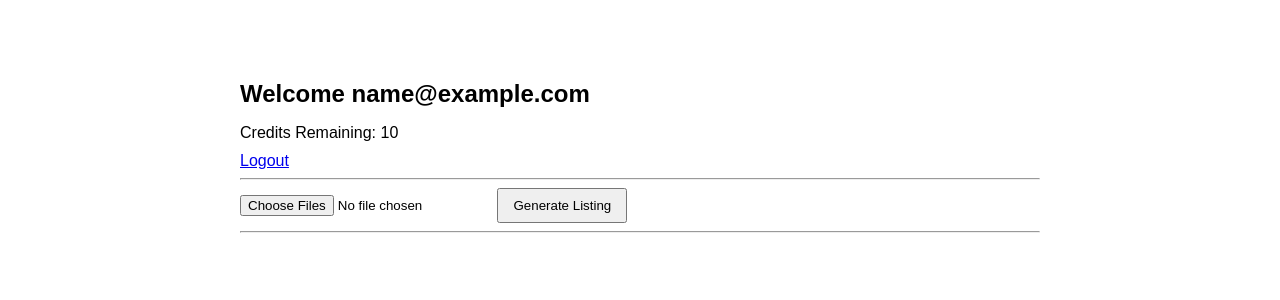
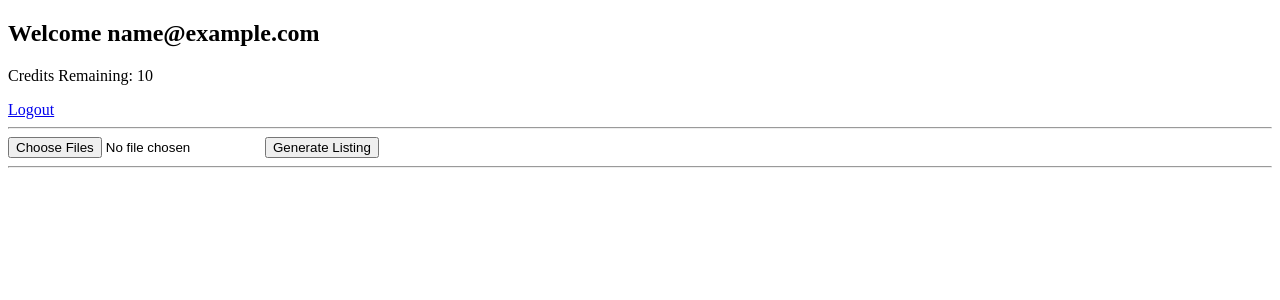
Before and after one commit to Trustyhazer93/vinted-ai-tool, a Flask app: page / in a window 1280 px wide. Shown: the top 300 px of the page. Run offline with Flask 3, Linux system fonts and the light colour scheme; the visitor is signed in with stand-in values (Sample User, id 1).

Commit message:
Update index.html

```diff
--- a/templates/index.html
+++ b/templates/index.html
@@ -3,55 +3,15 @@
 <head>
     <title>Vinted AI Listing Generator</title>
     <meta name="viewport" content="width=device-width, initial-scale=1.0">
-    <style>
-        body {
-            font-family: Arial, sans-serif;
-            max-width: 800px;
-            margin: 40px auto;
-            padding: 20px;
-        }
-
-        h2 {
-            margin-bottom: 5px;
-        }
-
-        .credits {
-            margin-bottom: 10px;
-        }
-
-        #output-box {
-            white-space: pre-wrap;
-            border: 1px solid #ccc;
-            padding: 15px;
-            margin-top: 20px;
-            background-color: #f9f9f9;
-            border-radius: 6px;
-        }
-
-        button {
-            padding: 8px 14px;
-            cursor: pointer;
-        }
-
-        #copyBtn {
-            margin-top: 10px;
-        }
-
-        #copyStatus {
-            margin-left: 10px;
-            color: green;
-            font-size: 0.9em;
-        }
-    </style>
 </head>
 <body>
 
     <h2>Welcome {{ current_user.email }}</h2>
 
     {% if current_user.is_admin %}
-        <p class="credits"><strong>Admin Account – Unlimited Credits</strong></p>
+        <p><strong>Admin Account – Unlimited Credits</strong></p>
     {% else %}
-        <p class="credits">Credits Remaining: {{ current_user.credits }}</p>
+        <p>Credits Remaining: {{ current_user.credits }}</p>
     {% endif %}
 
     <a href="/logout">Logout</a>
@@ -66,7 +26,7 @@
     <hr>
 
     {% if listing %}
-        <div id="output-box">
+        <div id="output-box" style="white-space: pre-wrap; border: 1px solid #ccc; padding: 15px; margin-top: 20px;">
             {{ listing }}
         </div>
 
@@ -87,10 +47,8 @@
 
     navigator.clipboard.writeText(text).then(() => {
         status.innerText = "Copied ✓";
-        setTimeout(() => {
-            status.innerText = "";
-        }, 2000);
-    }).catch(err => {
+        setTimeout(() => status.innerText = "", 2000);
+    }).catch(() => {
         status.innerText = "Copy failed";
     });
 }
```
